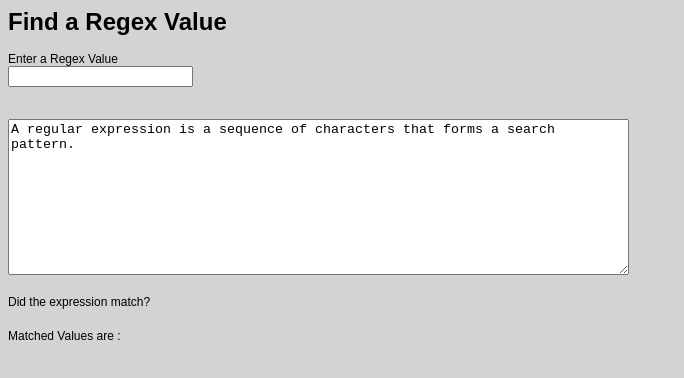
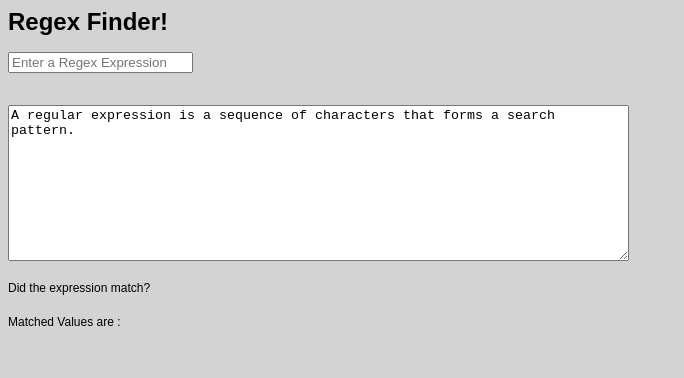
Before and after one commit to Maseeha26/angular-maseeha, an Angular app: page / in a window 1280 px wide. Shown: the top 378 px of the page, without its empty margins (0-684 px from the left). Built offline with nearby package versions, Linux system fonts and the light colour scheme.

Commit message:
3 files modified

```diff
--- a/src/app/app.component.html
+++ b/src/app/app.component.html
@@ -1,9 +1,9 @@
 <div class="container">
-	<h1>Find a Regex Value</h1>
+	<h1>Regex Finder!</h1>
 	<app-regex-input (regexEmit)="getregexEmit($event)"></app-regex-input>
 	<app-string-input (stringEmit)="getstringEmit($event)"></app-string-input>
 	<div class="format">
-		Did the expression match? {{isMatched}}
+		Did the expression match? <span [ngStyle]="{'background-color': (isMatched === 'Matched') ? 'green' : 'red' }">{{isMatched}} </span>
 	</div>
 	<div class="format">
 		Matched Values are : <mark>{{matched}}</mark>
--- a/src/app/regex-input/regex-input.component.html
+++ b/src/app/regex-input/regex-input.component.html
@@ -1,6 +1,5 @@
 <form [formGroup]="regexForm" class="format">
-	<div class="label-class"><label>Enter a Regex Value</label></div>
-	<input type="text" formControlName="regexValue" (keyup)="sendRegexString($event.target.value)" pattern />
+	<input type="text" placeholder="Enter a Regex Expression" formControlName="regexValue" (keyup)="sendRegexString($event.target.value)" pattern />
 	<div class="danger-class"
 		*ngIf="!regexForm.controls['regexValue'].valid && regexForm.controls['regexValue'].touched">
 		Enter a valid Expression
--- a/src/app/string-input/string-input.component.html
+++ b/src/app/string-input/string-input.component.html
@@ -1,4 +1,4 @@
 <div class="format">
-	<textarea rows="10" cols="75" (keyup)="sendString($event.target.value)">{{message}}
+	<textarea rows="10" cols="75" (keyup)="sendString($event.target.value)" placeholder="Enter a Input String">{{message}}
 </textarea>
 </div>
```
